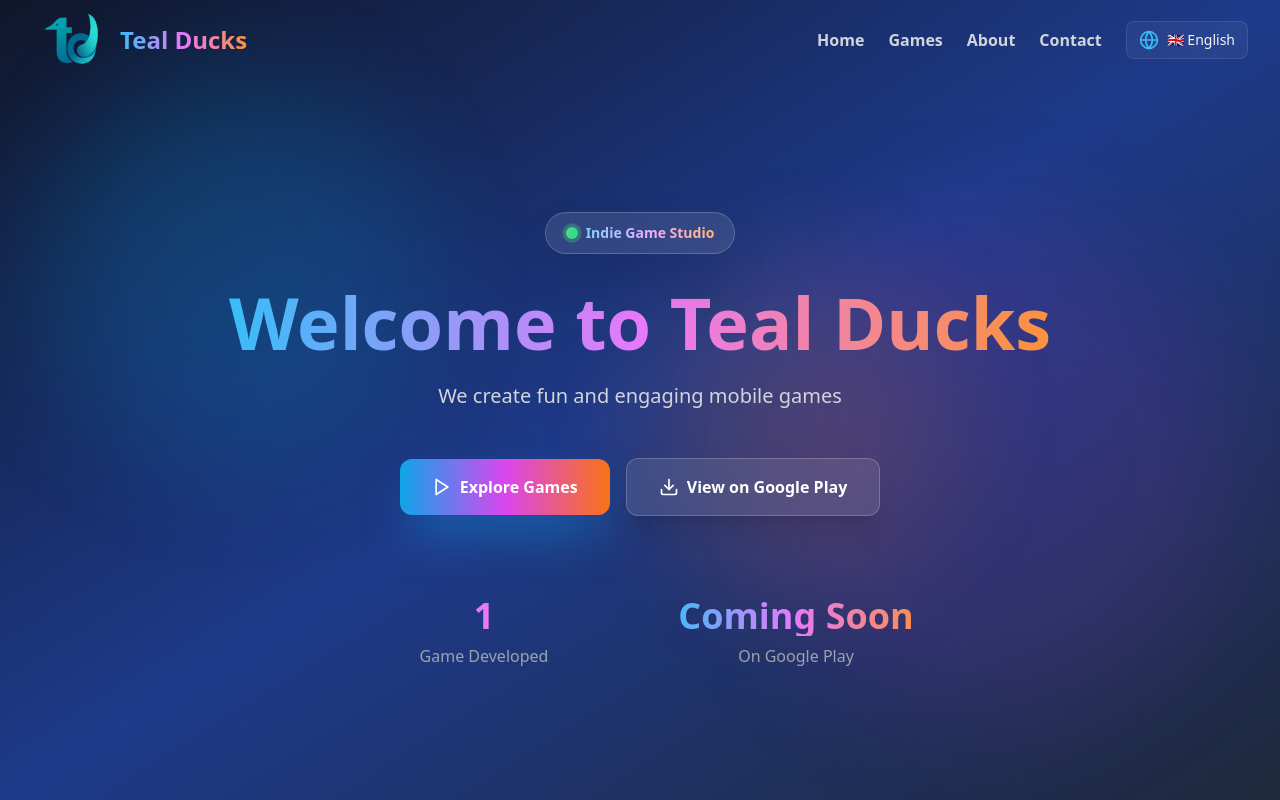
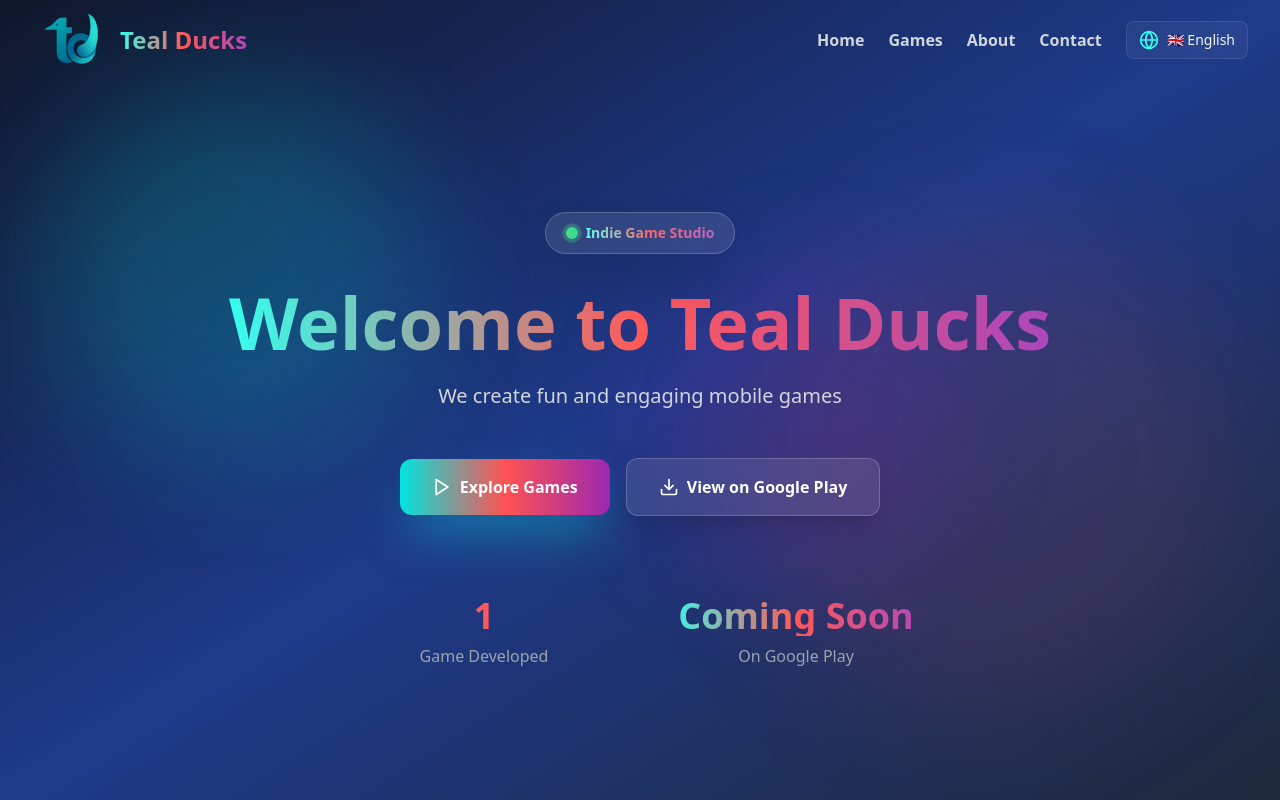
Before and after one commit to YusufK4/Tealducks.com, a React (Vite) app: page / in a window 1280 px wide. Shown: the top 800 px of the page. Built offline with nearby package versions, Linux system fonts and the light colour scheme.

Commit message:
Update color palette to Teal Ducks brand colors (#00E5E0, #FF5252, #9C27B0, #FFEB3B, #0A192F)

```diff
--- a/tailwind.config.js
+++ b/tailwind.config.js
@@ -7,55 +7,105 @@ export default {
   theme: {
     extend: {
       colors: {
+        // Teal Ducks Brand Colors
         primary: {
-          50: '#f0f9ff',
-          100: '#e0f2fe',
-          200: '#bae6fd',
-          300: '#7dd3fc',
-          400: '#38bdf8',
-          500: '#0ea5e9',
-          600: '#0284c7',
-          700: '#0369a1',
-          800: '#075985',
-          900: '#0c4a6e',
-          950: '#082f49',
+          50: '#e6fffd',
+          100: '#ccfffb',
+          200: '#99fff7',
+          300: '#66fff3',
+          400: '#33ffef',
+          500: '#00E5E0', // Ana renk - Turkuaz
+          600: '#00b8b4',
+          700: '#008a87',
+          800: '#005c5a',
+          900: '#002e2d',
         },
         accent: {
-          50: '#fdf4ff',
-          100: '#fae8ff',
-          200: '#f5d0fe',
-          300: '#f0abfc',
-          400: '#e879f9',
-          500: '#d946ef',
-          600: '#c026d3',
-          700: '#a21caf',
-          800: '#86198f',
-          900: '#701a75',
-          950: '#4a044e',
+          50: '#ffe6e6',
+          100: '#ffcccc',
+          200: '#ff9999',
+          300: '#ff6666',
+          400: '#ff5959',
+          500: '#FF5252', // CTA - Kırmızı
+          600: '#cc4242',
+          700: '#993131',
+          800: '#662121',
+          900: '#331010',
         },
         gaming: {
-          50: '#fff7ed',
-          100: '#ffedd5',
-          200: '#fed7aa',
-          300: '#fdba74',
-          400: '#fb923c',
-          500: '#f97316',
-          600: '#ea580c',
-          700: '#c2410c',
-          800: '#9a3412',
-          900: '#7c2d12',
+          50: '#f3e5f9',
+          100: '#e1bee7',
+          200: '#ce93d8',
+          300: '#ba68c8',
+          400: '#ab47bc',
+          500: '#9C27B0', // Vurgu - Mor
+          600: '#8e24aa',
+          700: '#7b1fa2',
+          800: '#6a1b9a',
+          900: '#4a148c',
+        },
+        highlight: {
+          50: '#fffef5',
+          100: '#fffde6',
+          200: '#fffacc',
+          300: '#fff799',
+          400: '#fff466',
+          500: '#FFEB3B', // Hover - Sarı
+          600: '#fdd835',
+          700: '#fbc02d',
+          800: '#f9a825',
+          900: '#f57f17',
+        },
+        dark: {
+          50: '#1a2332',
+          100: '#141d2b',
+          200: '#0f1724',
+          300: '#0d1420',
+          400: '#0b111c',
+          500: '#0A192F', // Arka plan - Koyu Lacivert
+          600: '#081426',
+          700: '#06101d',
+          800: '#040b13',
+          900: '#02060a',
+        },
+        light: {
+          50: '#ffffff',
+          100: '#fafafa',
+          200: '#f7f7f7',
+          300: '#f5f5f5',
+          400: '#f3f3f3',
+          500: '#F5F5F5', // İçerik alanı - Açık Gri
+          600: '#e0e0e0',
+          700: '#bdbdbd',
+          800: '#9e9e9e',
+          900: '#757575',
+        },
+        text: {
+          50: '#757575',
+          100: '#616161',
+          200: '#424242',
+          300: '#303030',
+          400: '#282828',
+          500: '#212121', // Metin - Koyu Gri
+          600: '#1a1a1a',
+          700: '#141414',
+          800: '#0d0d0d',
+          900: '#070707',
         },
       },
       backgroundImage: {
         'gradient-radial': 'radial-gradient(var(--tw-gradient-stops))',
-        'gradient-primary': 'linear-gradient(135deg, #d946ef 0%, #f43f5e 100%)',
-        'gradient-gaming': 'linear-gradient(135deg, #ec4899 0%, #8b5cf6 100%)',
-        'gradient-hero': 'linear-gradient(135deg, #06b6d4 0%, #d946ef 100%)',
-        'gradient-cyber': 'linear-gradient(135deg, #22d3ee 0%, #a855f7 50%, #ec4899 100%)',
+        'gradient-primary': 'linear-gradient(135deg, #00E5E0 0%, #9C27B0 100%)', // Turkuaz → Mor
+        'gradient-gaming': 'linear-gradient(135deg, #FF5252 0%, #9C27B0 100%)', // Kırmızı → Mor
+        'gradient-hero': 'linear-gradient(135deg, #00E5E0 0%, #FF5252 100%)', // Turkuaz → Kırmızı
+        'gradient-cyber': 'linear-gradient(135deg, #00E5E0 0%, #9C27B0 50%, #FF5252 100%)', // Turkuaz → Mor → Kırmızı
+        'gradient-accent': 'linear-gradient(135deg, #9C27B0 0%, #FF5252 100%)', // Mor → Kırmızı
       },
       boxShadow: {
-        'glow': '0 0 20px rgba(217, 70, 239, 0.5)',
-        'glow-lg': '0 0 40px rgba(217, 70, 239, 0.7)',
+        'glow': '0 0 20px rgba(0, 229, 224, 0.5)', // Turkuaz glow
+        'glow-lg': '0 0 40px rgba(0, 229, 224, 0.7)',
+        'glow-accent': '0 0 20px rgba(255, 82, 82, 0.5)', // Kırmızı glow
+        'glow-gaming': '0 0 20px rgba(156, 39, 176, 0.5)', // Mor glow
         'neon': '0 0 5px theme(colors.primary.400), 0 0 20px theme(colors.primary.600)',
         'neon-lg': '0 0 10px theme(colors.primary.400), 0 0 40px theme(colors.primary.600), 0 0 80px theme(colors.primary.700)',
       },
```
